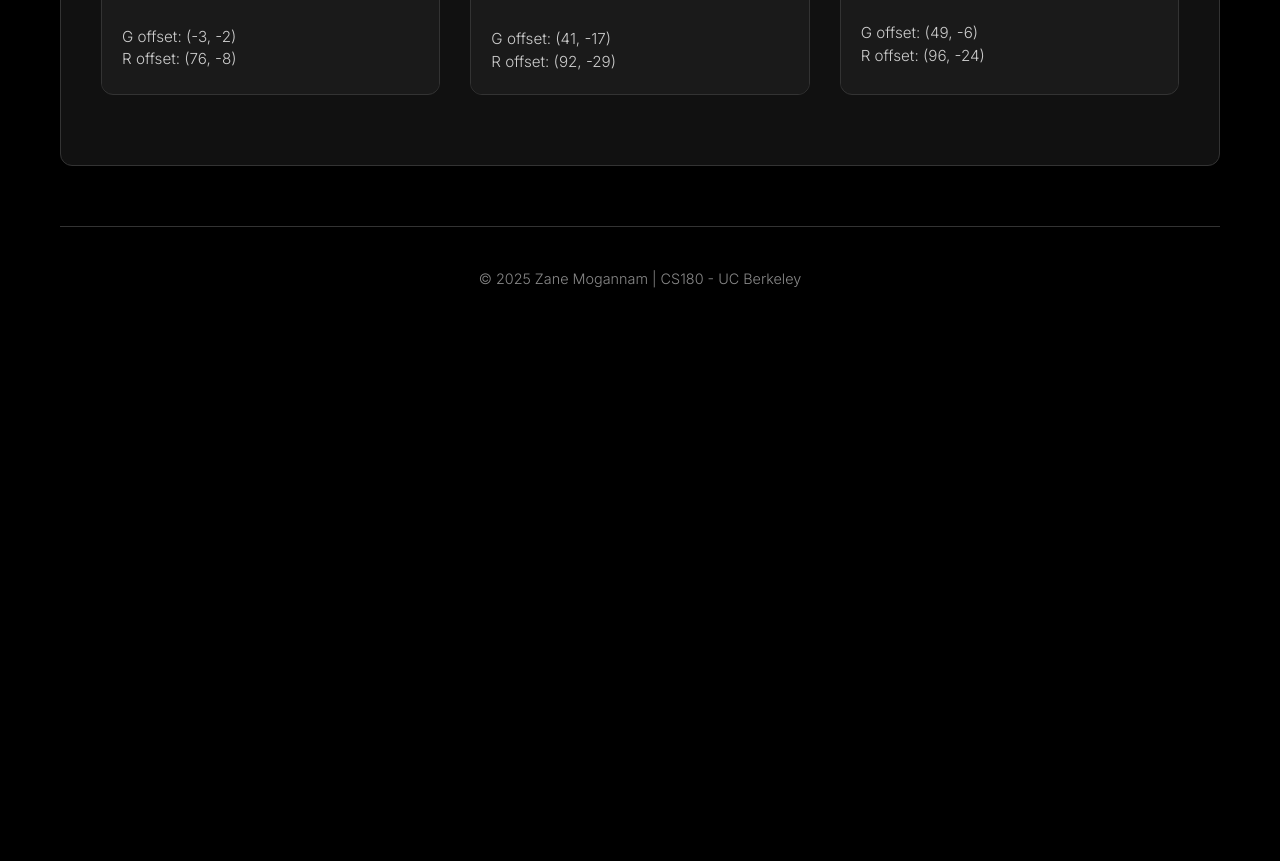
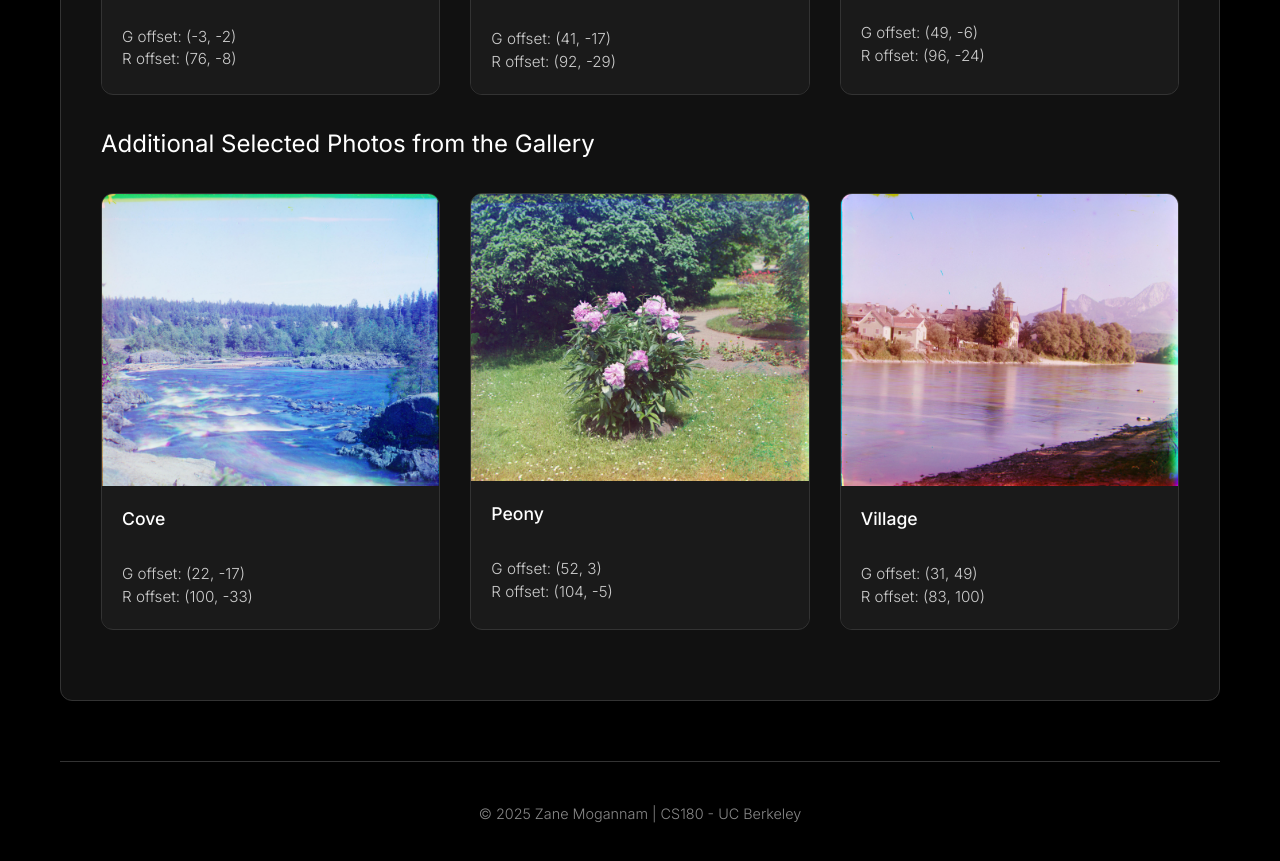
Before and after one commit to zanemo109/zanemo109.github.io, a plain HTML site: page proj1/index.html in a window 1280 px wide. Shown: the part 6184-7045 px from the top of the page. Before the commit the page ends 6534 px from the top, so only its background shows below. Drawn offline with Linux system fonts and the light colour scheme.

Commit message:
additional selected images

```diff
--- a/proj1/index.html
+++ b/proj1/index.html
@@ -259,6 +259,37 @@
                     </div>
                 </div>
             </div>
+
+            <h3>Additional Selected Photos from the Gallery</h3>
+
+            <div class="image-grid">
+                <div class="image-container">
+                    <img src="results/cove.tif_colorized.jpg" alt="Cove colorized" loading="lazy">
+                    <div class="image-caption">
+                        <strong>Cove</strong><br>
+                        G offset: (22, -17)<br>
+                        R offset: (100, -33)
+                    </div>
+                </div>
+
+                <div class="image-container">
+                    <img src="results/peony.tif_colorized.jpg" alt="Peony colorized" loading="lazy">
+                    <div class="image-caption">
+                        <strong>Peony</strong><br>
+                        G offset: (52, 3)<br>
+                        R offset: (104, -5)
+                    </div>
+                </div>
+
+                <div class="image-container">
+                    <img src="results/village.tif_colorized.jpg" alt="Village colorized" loading="lazy">
+                    <div class="image-caption">
+                        <strong>Village</strong><br>
+                        G offset: (31, 49)<br>
+                        R offset: (83, 100)
+                    </div>
+                </div>
+            </div>
         </div>
 
         <footer class="footer">
```
Also changed, not shown: proj1/results/cove.tif_colorized.jpg (added), proj1/results/peony.tif_colorized.jpg (added), proj1/results/village.tif_colorized.jpg (added), 1 other file.
